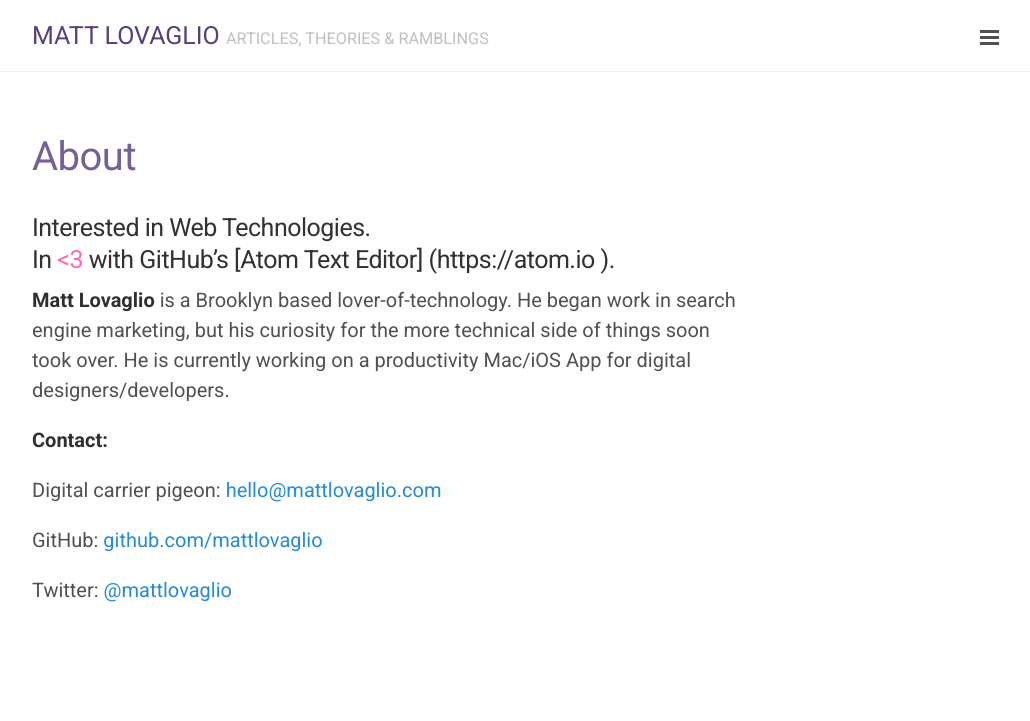
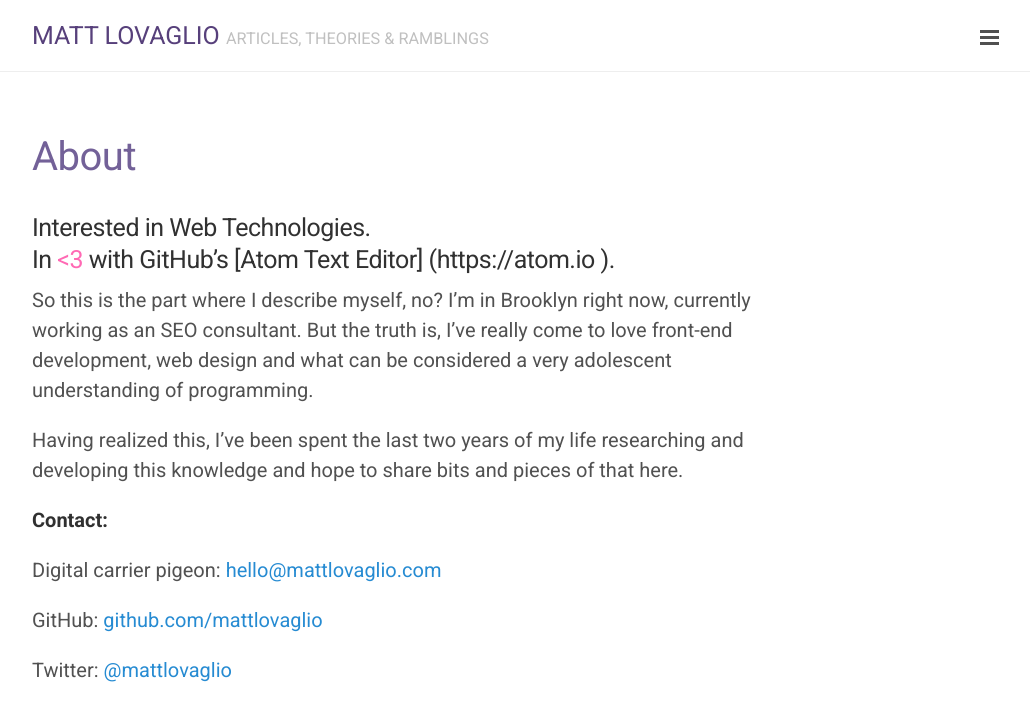
Before and after one commit to mattlovaglio/mattlovaglio.github.io, a Jekyll site: the page built from about.md, in a window 1280 px wide. Shown: the top 721 px of the page, without its empty margins (248-1278 px from the left). Built offline with Jekyll 4.4.1, drawn with Linux system fonts in a browser that asks for light colours; Markdown is read by kramdown in place of the engine named in the settings.

Commit message:
Changed Description
Changed description of myself.

```diff
--- a/about.md
+++ b/about.md
@@ -4,7 +4,9 @@ title: About
 ---
 ### Interested in Web Technologies. <br>In <span class="heart"><3</span> with GitHub's [Atom Text Editor] (https://atom.io ).
 
-**Matt Lovaglio** is a Brooklyn based lover-of-technology. He began work in search engine marketing, but his curiosity for the more technical side of things soon took over. He is currently working on a productivity Mac/iOS App for digital designers/developers.
+So this is the part where I describe myself, no? I'm in Brooklyn right now, currently working as an SEO consultant. But the truth is, I've really come to love front-end development, web design and what can be considered a very adolescent understanding of programming.
+
+Having realized this, I've been spent the last two years of my life researching and developing this knowledge and hope to share bits and pieces of that here.
 
 **Contact:**
 
```
